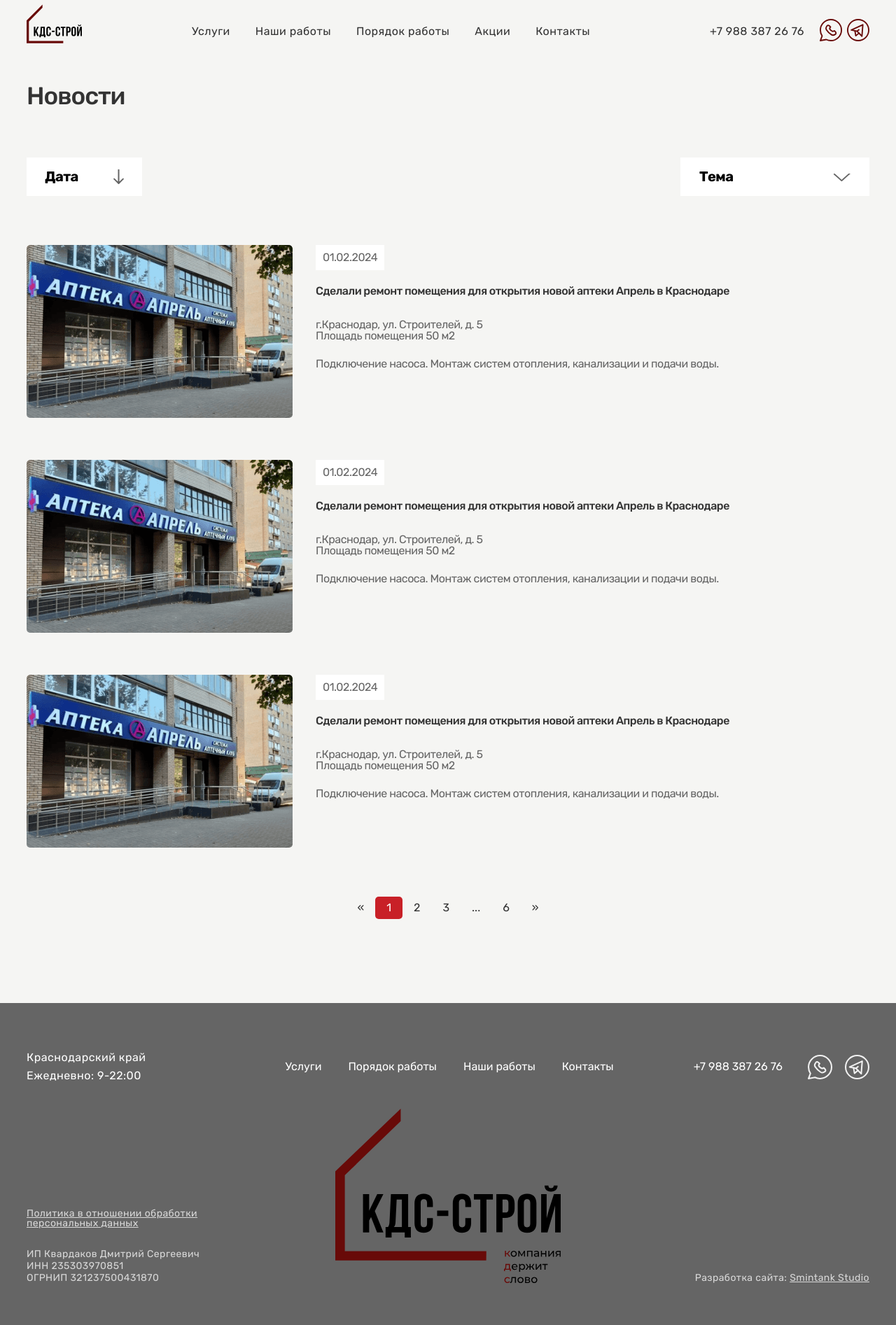
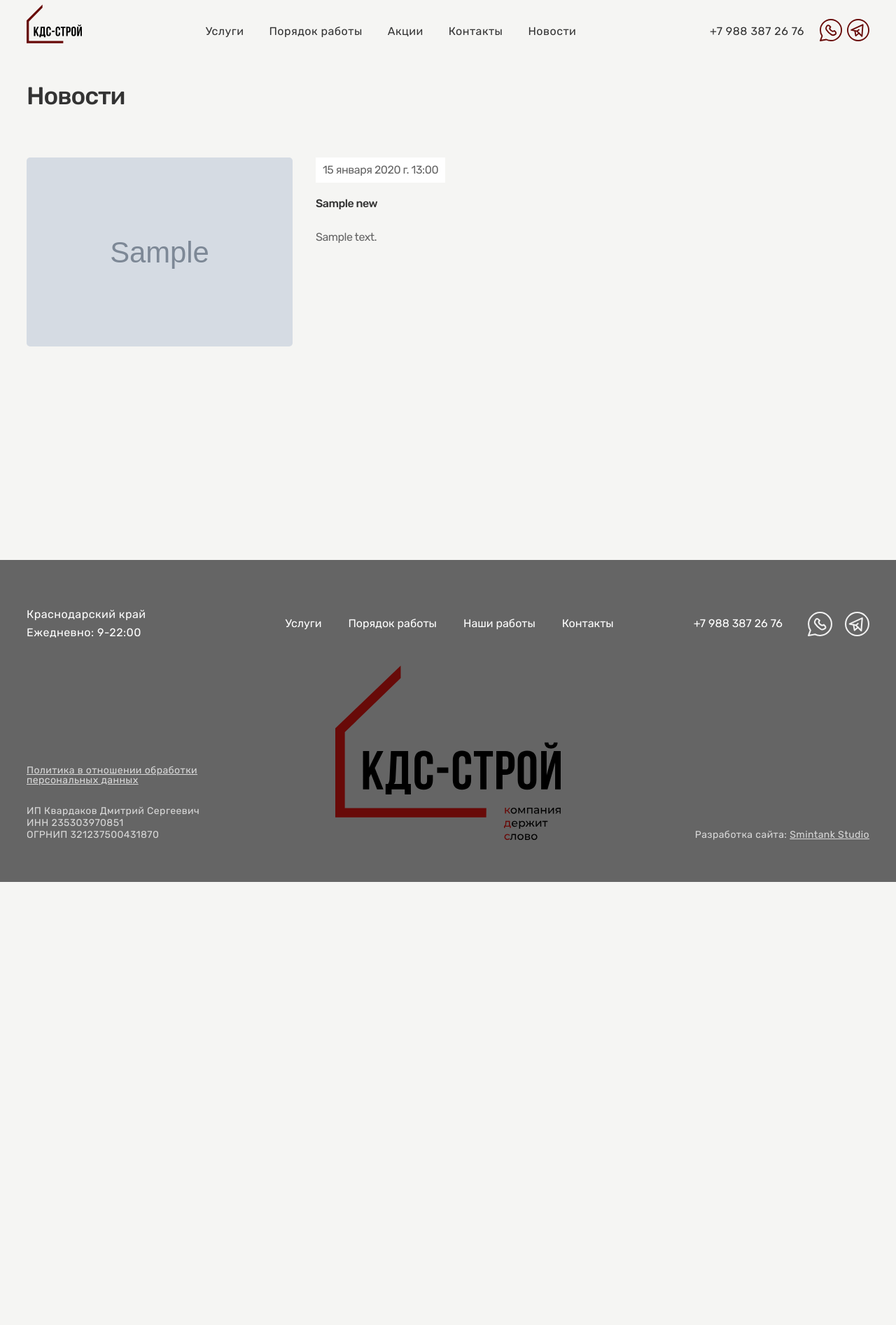
Before and after one commit to smintank/kds-stroy, a Django app: page /news/ in a window 1280 px wide. Shown: the whole page at 70% size. After the commit the page ends 1260 px from the top, so only its background shows below. Run offline with Django 5.2, Linux system fonts and the light colour scheme; tables that the repository leaves empty hold one stand-in row (values such as "Sample post"); grey boxes marked "Sample" are stand-in pictures; parts of the project's set-up code (start-up, migrations or seed data) failed here and were passed over.

Commit message:
Add MVP of news app

```diff
--- a/backend/news/apps.py
+++ b/backend/news/apps.py
@@ -4,3 +4,4 @@ from django.apps import AppConfig
 class NewsConfig(AppConfig):
     default_auto_field = "django.db.models.BigAutoField"
     name = "news"
+    verbose_name = "Новости"
--- a/backend/news/urls.py
+++ b/backend/news/urls.py
@@ -1,9 +1,10 @@
 from django.urls import path
 
-from news.views import NewsListView
+from news.views import NewsListView, NewsDetailView
 
 app_name = "news"
 
 urlpatterns = [
     path("", NewsListView.as_view(), name="list"),
+    path("<int:pk>/", NewsDetailView.as_view(), name="detail"),
 ]
--- a/backend/news/views.py
+++ b/backend/news/views.py
@@ -1,5 +1,25 @@
-from django.views.generic import TemplateView
+from django.views.generic import ListView, DetailView
+
+from news.models import News, Category
 
 
-class NewsListView(TemplateView):
+class NewsListView(ListView):
     template_name = "pages/news_list.html"
+    context_object_name = "news"
+    queryset = News.published.all()
+    paginate_by = 10
+    ordering = "-created_at"
+    model = News
+
+    def get_context_data(self, *, object_list=None, **kwargs):
+        context = super().get_context_data(**kwargs)
+        context["categories"] = Category.objects.all()
+        return context
+
+
+class NewsDetailView(DetailView):
+    model = News
+    slug_field = "pk"
+    slug_url_kwarg = "pk"
+    template_name = "pages/news_detail.html"
+    context_object_name = "news"
--- a/backend/static/css/news-Iqa5z6dR.css
+++ b/backend/static/css/news-Iqa5z6dR.css
@@ -1565,11 +1565,16 @@ a:hover {
   display: flex;
   gap: 33px;
 }
+.news__list-item-content-wrapper{
+  flex: 2;
+}
 .news__list-item-image-wrapper {
   width: 100%;
   max-width: 380px;
+  max-height: 270px;
   border-radius: 5px;
   overflow: hidden;
+  flex: 1;
 }
 .news__list-item-image-wrapper img {
   display: block;
--- a/backend/templates/includes/header.html
+++ b/backend/templates/includes/header.html
@@ -7,9 +7,9 @@
                 <li class="header__nav-list-item">
                     <a href="{% if view_name != 'MainView' %}{% url 'home' %}{% endif %}#works-section">Услуги</a>
                 </li>
-                <li class="header__nav-list-item">
-                    <a href="{% if view_name != 'MainView' %}{% url 'home' %}{% endif %}#projects-section">Наши работы</a>
-                </li>
+{#                <li class="header__nav-list-item">#}
+{#                    <a href="{% if view_name != 'MainView' %}{% url 'home' %}{% endif %}#projects-section">Наши работы</a>#}
+{#                </li>#}
                 <li class="header__nav-list-item">
                     <a href="{% if view_name != 'MainView' %}{% url 'home' %}{% endif %}#steps-section">Порядок работы</a>
                 </li>
@@ -19,9 +19,9 @@
                 <li class="header__nav-list-item">
                     <a href="{% if view_name != 'MainView' %}{% url 'home' %}{% endif %}#contacts-section">Контакты</a>
                 </li>
-{#                <li class="header__nav-list-item">#}
-{#                    <a href="{% url 'news:list' %}">Новости</a>#}
-{#                </li>#}
+                <li class="header__nav-list-item">
+                    <a href="{% url 'news:list' %}">Новости</a>
+                </li>
             </ul>
         </nav>
         <a class="header__phone" href="tel:+79883872676">+7 988 387 26 76</a>
--- a/backend/templates/pages/news_list.html
+++ b/backend/templates/pages/news_list.html
@@ -11,85 +11,49 @@
     <section class="news">
         <div class="container news__container">
             <h1 class="news__title">Новости</h1>
-            <div class="news__controls">
-                <button class="news__controls-date" type="button" id="news-sort-date">Дата</button>
-                <div class="news__controls-themes select">
-                    <input class="select__input" type="hidden" name="number">
-                    <button class="select__current">Тема</button>
-                    <div class="select__list">
-                        <button class="select__item" data-value="about">О компании</button>
-                        <button class="select__item" data-value="projects">Проекты</button>
-                        <button class="select__item" data-value="useful">Полезное</button>
-                    </div>
-                </div>
-            </div>
+{#            <div class="news__controls">#}
+{#                <button class="news__controls-date" type="button" id="news-sort-date">Дата</button>#}
+{#                <div class="news__controls-themes select">#}
+{#                    <input class="select__input" type="hidden" name="number">#}
+{#                    <button class="select__current">Тема</button>#}
+{#                    <div class="select__list">#}
+{#                      {% for category in categories %}#}
+{#                        <button class="select__item" data-value="{{ category.slug }}">{{ category.name }}</button>#}
+{#                      {% endfor %}#}
+{#                    </div>#}
+{#                </div>#}
+{#            </div>#}
             <ul class="news__list">
-                <li class="news__list-item">
+                {% for news in page_obj %}
+                  <li class="news__list-item">
                     <div class="news__list-item-image-wrapper">
-                        <img src="{% static 'img/slider-bigs_1-goIsYxKN.png' %}" alt="Изображение новости">
+                        <img href="{% url 'news:detail' news.id %}" src="{{ news.photos.first.photo.url }}" alt="Изображение новости">
                     </div>
                     <div class="news__list-item-content-wrapper">
-                        <p class="news__list-item-date">01.02.2024</p>
-                        <a class="news__list-item-link" href="#">
-                            <h2 class="news__list-item-title">Сделали ремонт помещения для открытия новой аптеки Апрель в Краснодаре</h2>
+                        <p class="news__list-item-date">{{ news.published_date }}</p>
+                        <a class="news__list-item-link" href="{% url 'news:detail' news.id %}">
+                            <h2 class="news__list-item-title">{{ news.title }}</h2>
                         </a>
-                        <p class="news__list-item-text">
-                            г.Краснодар, ул. Строителей, д. 5<br>Площадь помещения 50 м2</p>
-                        <p class="news__list-item-text">
-                            Подключение насоса. Монтаж систем отопления, канализации
-                            и подачи воды.
-                        </p>
+                        <p class="news__list-item-text">{{ news.content|truncatechars:700 }}</p>
                     </div>
-                </li>
-                <li class="news__list-item">
-                    <div class="news__list-item-image-wrapper">
-                        <img src="{% static 'img/slider-bigs_1-goIsYxKN.png' %}" alt="Изображение новости">
-                    </div>
-                    <div class="news__list-item-content-wrapper">
-                        <p class="news__list-item-date">01.02.2024</p>
-                        <a class="news__list-item-link" href="#">
-                            <h2 class="news__list-item-title">Сделали ремонт помещения для открытия новой аптеки Апрель в Краснодаре</h2>
-                        </a>
-                        <p class="news__list-item-text">
-                            г.Краснодар, ул. Строителей, д. 5<br>Площадь помещения 50 м2
-                        </p>
-                        <p class="news__list-item-text">
-                            Подключение насоса. Монтаж систем отопления,
-                            канализации и подачи воды.
-                        </p>
-                    </div>
-                </li>
-                <li class="news__list-item">
-                    <div class="news__list-item-image-wrapper">
-                        <img src="{% static 'img/slider-bigs_1-goIsYxKN.png' %}" alt="Изображение новости">
-                    </div>
-                    <div class="news__list-item-content-wrapper">
-                        <p class="news__list-item-date">01.02.2024</p>
-                        <a class="news__list-item-link" href="#">
-                            <h2 class="news__list-item-title">
-                                Сделали ремонт помещения для открытия новой
-                                аптеки Апрель в Краснодаре
-                            </h2>
-                        </a>
-                        <p class="news__list-item-text">
-                            г.Краснодар, ул. Строителей, д. 5<br>Площадь помещения 50 м2
-                        </p>
-                        <p class="news__list-item-text">
-                            Подключение насоса. Монтаж систем отопления,
-                            канализации и подачи воды.
-                        </p>
-                    </div>
-                </li>
+                  </li>
+                {% endfor %}
             </ul>
-            <div class="news__pagination">
-                <a class="news__pagination__item" href="#">&laquo;</a>
-                <a class="news__pagination__item news__pagination__item--active" href="#">1 </a>
-                <a class="news__pagination__item" href="#">2</a>
-                <a class="news__pagination__item" href="#">3</a>
-                <span class="news__pagination__item">...</span>
-                <a class="news__pagination__item" href="#">6</a>
-                <a class="news__pagination__item" href="#">&raquo;</a>
-            </div>
+            {% if page_obj.has_other_pages %}
+              <div class="news__pagination">
+                {% if page_obj.has_previous %}
+                  <a class="news__pagination__item" href="?page=1">&laquo;</a>
+                  <a class="news__pagination__item" href="?page={{ page_obj.previous_page_number }}">&lt;</a>
+                {% endif %}
+                {% for i in page_obj.paginator.page_range %}
+                    <a class="news__pagination__item{% if page_obj.number == i %} news__pagination__item--active{% endif %}" href="?page={{ i }}">{{ i }}</a>
+                {% endfor %}
+                {% if page_obj.has_next %}
+                  <a class="news__pagination__item" href="?page={{ page_obj.next_page_number }}">&gt;</a>
+                  <a class="news__pagination__item" href="?page={{ page_obj.paginator.num_pages }}">&raquo;</a>
+                {% endif %}
+              </div>
+            {% endif %}
         </div>
     </section>
 </main>
```
Also changed, not shown: backend/news/admin.py (added, +30 -0 lines), backend/news/models.py (+77 -8 lines), backend/templates/pages/news_detail.html (added, +45 -0 lines), backend/templates/pages/single-news.html (deleted, +0 -84 lines), backend/news/migrations/0003_news_published_date.py (added), backend/news/migrations/0004_category_remove_news_photo_alter_news_author_and_more.py (added), backend/news/migrations/0005_alter_news_photos.py (added), backend/news/migrations/0006_alter_newsphoto_photo.py (added), backend/news/migrations/0007_remove_news_photos.py (added), backend/news/migrations/0008_alter_newsphoto_news.py (added).
